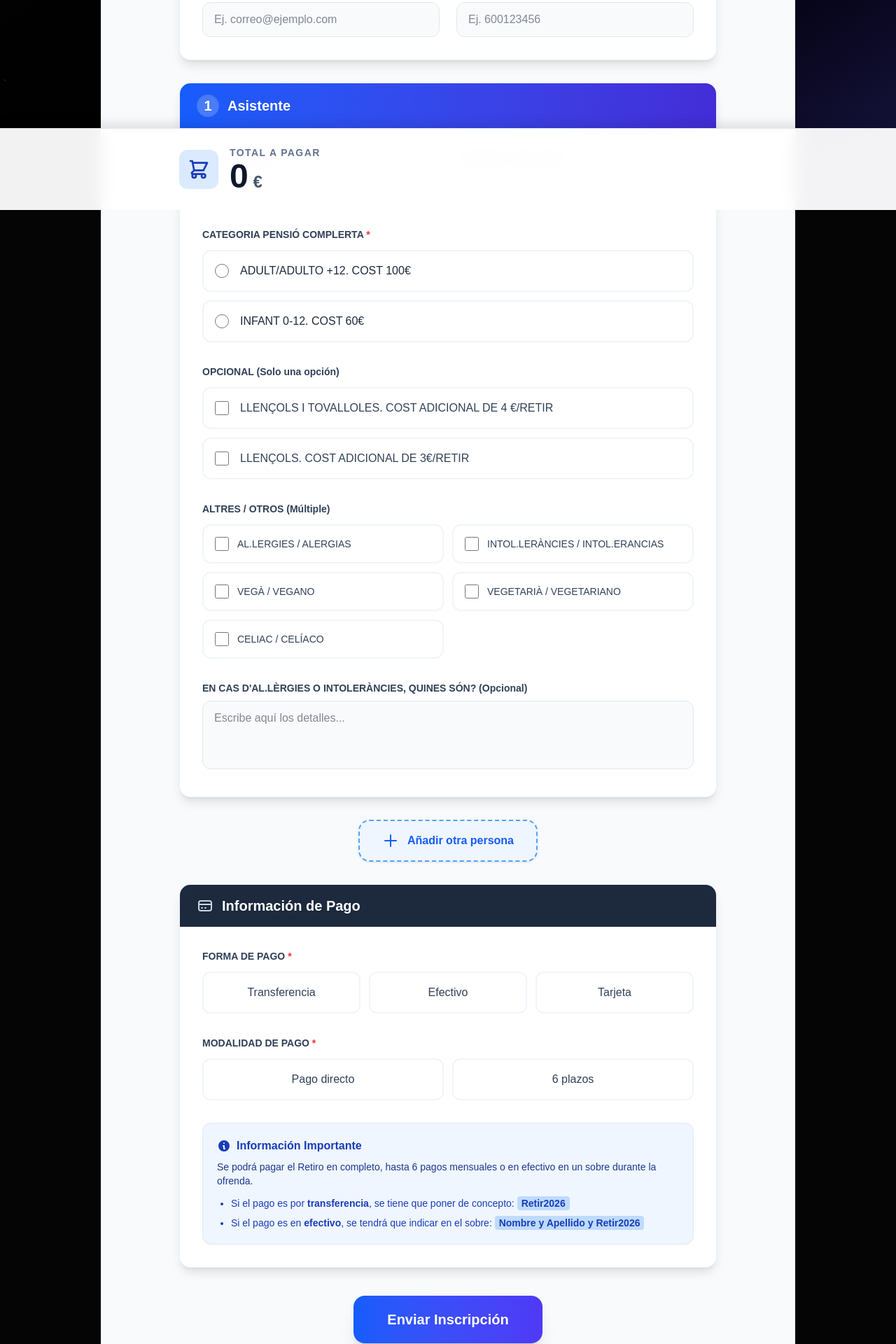
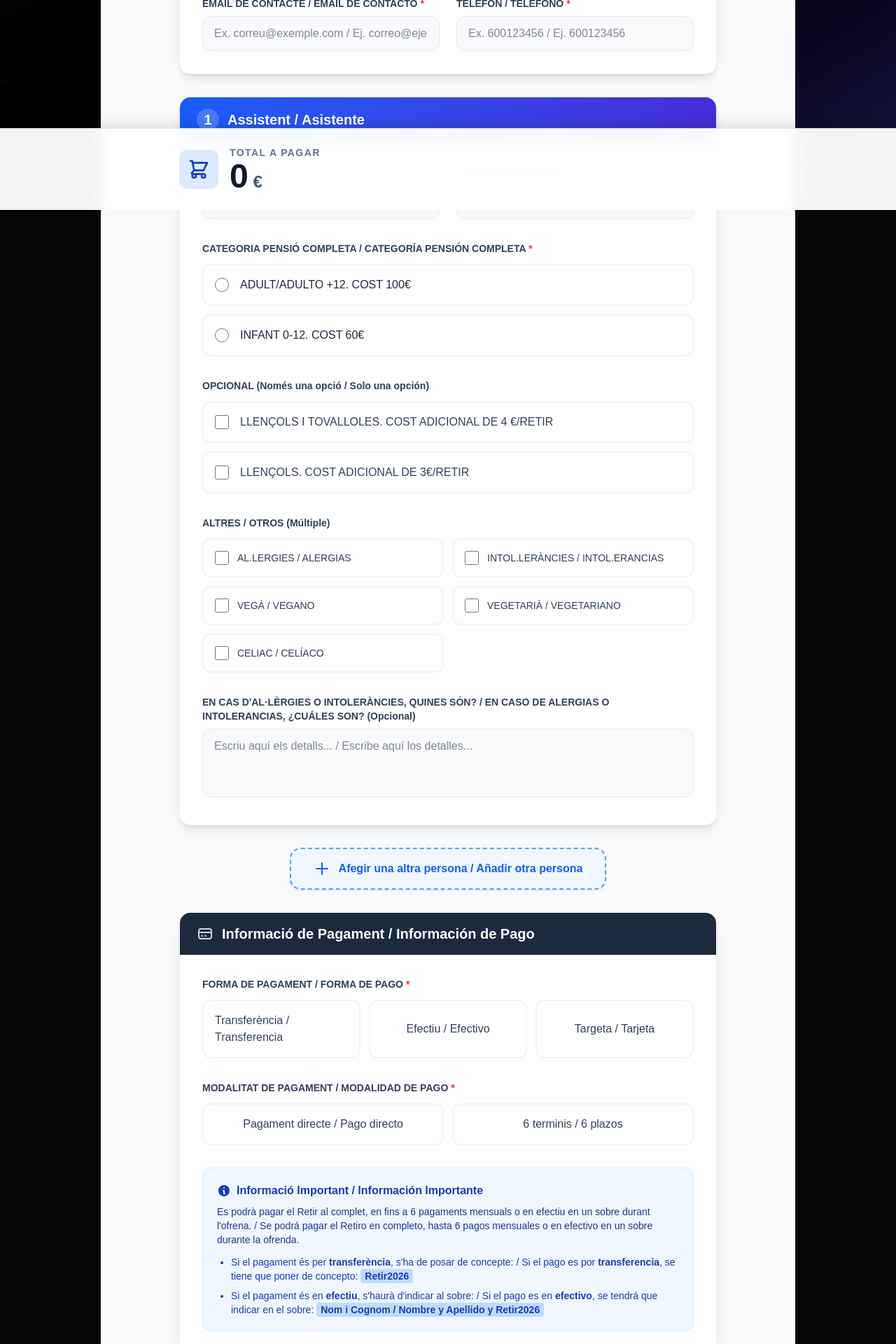
Before and after one commit to Ulrexon/OneForAll, a Next.js app: page /en/retir-rutlla-2026 in a window 1280 px wide. Shown: the part 500-2420 px from the top of the page at 70% size. Built offline with nearby package versions, Linux system fonts and the light colour scheme.

Commit message:
feat: internationalize Retir Rutlla 2026 registration page with Catalan/Spanish bilingual labels

```diff
--- a/app/[lang]/retir-rutlla-2026/page.tsx
+++ b/app/[lang]/retir-rutlla-2026/page.tsx
@@ -127,28 +127,28 @@ export default function RetirRutlla2026Form() {
     setStatus({ type: null, message: '' });
 
     if (!email.trim() || !email.includes('@')) {
-      setStatus({ type: 'error', message: 'Por favor, introduce un correo electrónico válido de contacto.' });
+      setStatus({ type: 'error', message: 'Si us plau, introdueix un correu electrònic vàlid. / Por favor, introduce un correo electrónico válido de contacto.' });
       setIsSubmitting(false);
       window.scrollTo({ top: 0, behavior: 'smooth' });
       return;
     }
 
     if (!telefono.trim()) {
-      setStatus({ type: 'error', message: 'Por favor, introduce un teléfono de contacto.' });
+      setStatus({ type: 'error', message: 'Si us plau, introdueix un telèfon de contacte. / Por favor, introduce un teléfono de contacto.' });
       setIsSubmitting(false);
       window.scrollTo({ top: 0, behavior: 'smooth' });
       return;
     }
 
     if (!formaPago) {
-      setStatus({ type: 'error', message: 'Por favor, selecciona una forma de pago.' });
+      setStatus({ type: 'error', message: 'Si us plau, selecciona una forma de pagament. / Por favor, selecciona una forma de pago.' });
       setIsSubmitting(false);
       window.scrollTo({ top: 0, behavior: 'smooth' });
       return;
     }
 
     if (!modalidadPago) {
-      setStatus({ type: 'error', message: 'Por favor, selecciona una modalidad de pago.' });
+      setStatus({ type: 'error', message: 'Si us plau, selecciona una modalitat de pagament. / Por favor, selecciona una modalidad de pago.' });
       setIsSubmitting(false);
       window.scrollTo({ top: 0, behavior: 'smooth' });
       return;
@@ -157,7 +157,7 @@ export default function RetirRutlla2026Form() {
     // Validar que todas las personas tengan nombre, apellidos y categoría
     const isValid = people.every(p => p.nombre.trim() !== '' && p.apellidos.trim() !== '' && p.categoria !== '');
     if (!isValid) {
-      setStatus({ type: 'error', message: 'Por favor, rellena los campos obligatorios (Nombre, Apellidos y Categoría) para todos los asistentes.' });
+      setStatus({ type: 'error', message: 'Si us plau, omple els camps obligatoris (Nom, Cognoms i Categoria) per a tots els assistents. / Por favor, rellena los campos obligatorios (Nombre, Apellidos y Categoría) para todos los asistentes.' });
       setIsSubmitting(false);
       window.scrollTo({ top: 0, behavior: 'smooth' });
       return;
@@ -200,11 +200,11 @@ export default function RetirRutlla2026Form() {
       });
 
       // El usuario pidió explícitamente no borrar los datos para que siga viendo el precio final.
-      setStatus({ type: 'success', message: '¡Inscripción enviada correctamente! Revisa el total a pagar en la parte inferior. Puedes hacer una captura de pantalla si lo deseas.' });
+      setStatus({ type: 'success', message: 'Inscripció enviada correctament! Revisa el total a pagar a la part inferior. / ¡Inscripción enviada correctamente! Revisa el total a pagar en la parte inferior.' });
       window.scrollTo({ top: 0, behavior: 'smooth' });
     } catch (error) {
       console.error(error);
-      setStatus({ type: 'error', message: 'Error al enviar la inscripción. Por favor, revisa tu conexión e inténtalo de nuevo.' });
+      setStatus({ type: 'error', message: 'Error a l\'enviar la inscripció. / Error al enviar la inscripción. Por favor, revisa tu conexión e inténtalo de nuevo.' });
     } finally {
       setIsSubmitting(false);
     }
@@ -218,7 +218,7 @@ export default function RetirRutlla2026Form() {
             RETIR RUTLLA 2026
           </h1>
           <p className="text-lg text-slate-600 bg-white inline-block px-6 py-2 rounded-full shadow-sm border border-slate-100">
-            Formulario de inscripción oficial
+            Formulari d'inscripció oficial / Formulario de inscripción oficial
           </p>
         </div>
 
@@ -236,11 +236,11 @@ export default function RetirRutlla2026Form() {
                 <svg xmlns="http://www.w3.org/2000/svg" className="h-6 w-6 mr-3 text-slate-300" fill="none" viewBox="0 0 24 24" stroke="currentColor">
                   <path strokeLinecap="round" strokeLinejoin="round" strokeWidth={2} d="M3 8l7.89 5.26a2 2 0 002.22 0L21 8M5 19h14a2 2 0 002-2V7a2 2 0 00-2-2H5a2 2 0 00-2 2v10a2 2 0 002 2z" />
                 </svg>
-                Datos de Contacto
+                Dades de Contacte / Datos de Contacto
               </h2>
             </div>
             <div className="p-4 sm:p-8">
-              <p className="text-sm text-slate-500 mb-6">A este correo te enviaremos el resumen de la inscripción con todos los detalles y el importe total que debes abonar. Usaremos el teléfono en caso de incidencia.</p>
+              <p className="text-sm text-slate-500 mb-6">A aquest correu t'enviarem el resum de la inscripció. Utilitzarem el telèfon en cas d'incidència. / A este correo te enviaremos el resumen de la inscripción con todos los detalles y el importe total que debes abonar. Usaremos el teléfono en caso de incidencia.</p>
 
               <div className="grid grid-cols-1 md:grid-cols-2 gap-6">
                 <div>
@@ -251,7 +251,7 @@ export default function RetirRutlla2026Form() {
                     value={email}
                     onChange={(e) => setEmail(e.target.value)}
                     className="w-full px-4 py-3 rounded-xl border border-slate-200 focus:ring-2 focus:ring-blue-500 focus:border-blue-500 outline-none transition-all bg-slate-50 hover:bg-white text-slate-900"
-                    placeholder="Ej. correo@ejemplo.com"
+                    placeholder="Ex. correu@exemple.com / Ej. correo@ejemplo.com"
                   />
                 </div>
                 <div>
@@ -262,7 +262,7 @@ export default function RetirRutlla2026Form() {
                     value={telefono}
                     onChange={(e) => setTelefono(e.target.value)}
                     className="w-full px-4 py-3 rounded-xl border border-slate-200 focus:ring-2 focus:ring-blue-500 focus:border-blue-500 outline-none transition-all bg-slate-50 hover:bg-white text-slate-900"
-                    placeholder="Ej. 600123456"
+                    placeholder="Ex. 600123456 / Ej. 600123456"
                   />
                 </div>
               </div>
@@ -276,14 +276,14 @@ export default function RetirRutlla2026Form() {
                   <span className="bg-white/20 rounded-full w-8 h-8 flex items-center justify-center mr-3 shadow-inner">
                     {index + 1}
                   </span>
-                  Asistente
+                  Assistent / Asistente
                 </h2>
                 {index > 0 && (
                   <button
                     type="button"
                     onClick={() => handleRemovePerson(person.id)}
                     className="text-white/80 hover:text-white bg-white/10 hover:bg-white/20 p-2 rounded-full transition-colors focus:outline-none focus:ring-2 focus:ring-white/50"
-                    title="Eliminar asistente"
+                    title="Eliminar assistent / Eliminar asistente"
                   >
                     <svg xmlns="http://www.w3.org/2000/svg" className="h-5 w-5" viewBox="0 0 20 20" fill="currentColor">
                       <path fillRule="evenodd" d="M4.293 4.293a1 1 0 011.414 0L10 8.586l4.293-4.293a1 1 0 111.414 1.414L11.414 10l4.293 4.293a1 1 0 01-1.414 1.414L10 11.414l-4.293 4.293a1 1 0 01-1.414-1.414L8.586 10 4.293 5.707a1 1 0 010-1.414z" clipRule="evenodd" />
@@ -302,7 +302,7 @@ export default function RetirRutlla2026Form() {
                       value={person.nombre}
                       onChange={(e) => handleChange(person.id, 'nombre', e.target.value)}
                       className="w-full px-4 py-3 rounded-xl border border-slate-200 focus:ring-2 focus:ring-blue-500 focus:border-blue-500 outline-none transition-all bg-slate-50 hover:bg-white text-slate-900"
-                      placeholder="Ej. Juan"
+                      placeholder="Ex. Joan / Ej. Juan"
                     />
                   </div>
                   <div>
@@ -313,13 +313,13 @@ export default function RetirRutlla2026Form() {
                       value={person.apellidos}
                       onChange={(e) => handleChange(person.id, 'apellidos', e.target.value)}
                       className="w-full px-4 py-3 rounded-xl border border-slate-200 focus:ring-2 focus:ring-blue-500 focus:border-blue-500 outline-none transition-all bg-slate-50 hover:bg-white text-slate-900"
-                      placeholder="Ej. Pérez"
+                      placeholder="Ex. Pérez / Ej. Pérez"
                     />
                   </div>
                 </div>
 
                 <div>
-                  <label className="block text-sm font-semibold text-slate-700 mb-3">CATEGORIA PENSIÓ COMPLERTA <span className="text-red-500">*</span></label>
+                  <label className="block text-sm font-semibold text-slate-700 mb-3">CATEGORIA PENSIÓ COMPLETA / CATEGORÍA PENSIÓN COMPLETA <span className="text-red-500">*</span></label>
                   <div className="space-y-3">
                     {CATEGORIES.map((cat, i) => (
                       <label key={i} className={`flex items-center p-4 rounded-xl border-2 cursor-pointer transition-all ${person.categoria === cat.label ? 'bg-blue-50 border-blue-500 shadow-sm' : 'bg-white border-slate-100 hover:border-slate-300 hover:bg-slate-50'}`}>
@@ -339,7 +339,7 @@ export default function RetirRutlla2026Form() {
                 </div>
 
                 <div>
-                  <label className="block text-sm font-semibold text-slate-700 mb-3">OPCIONAL (Solo una opción)</label>
+                  <label className="block text-sm font-semibold text-slate-700 mb-3">OPCIONAL (Només una opció / Solo una opción)</label>
                   <div className="space-y-3">
                     {OPTIONALS.map((opt, i) => (
                       <label key={i} className={`flex items-center p-4 rounded-xl border-2 cursor-pointer transition-all ${person.opcional.includes(opt.label) ? 'bg-indigo-50 border-indigo-300 shadow-sm' : 'bg-white border-slate-100 hover:border-slate-300 hover:bg-slate-50'}`}>
@@ -373,13 +373,13 @@ export default function RetirRutlla2026Form() {
                 </div>
 
                 <div>
-                  <label className="block text-sm font-semibold text-slate-700 mb-2">EN CAS D'AL.LÈRGIES O INTOLERÀNCIES, QUINES SÓN? (Opcional)</label>
+                  <label className="block text-sm font-semibold text-slate-700 mb-2">EN CAS D'AL·LÈRGIES O INTOLERÀNCIES, QUINES SÓN? / EN CASO DE ALERGIAS O INTOLERANCIAS, ¿CUÁLES SON? (Opcional)</label>
                   <textarea
                     value={person.detalles}
                     onChange={(e) => handleChange(person.id, 'detalles', e.target.value)}
                     rows={3}
                     className="w-full px-4 py-3 rounded-xl border border-slate-200 focus:ring-2 focus:ring-blue-500 focus:border-blue-500 outline-none transition-all bg-slate-50 hover:bg-white text-slate-900 resize-none"
-                    placeholder="Escribe aquí los detalles..."
+                    placeholder="Escriu aquí els detalls... / Escribe aquí los detalles..."
                   />
                 </div>
               </div>
@@ -395,7 +395,7 @@ export default function RetirRutlla2026Form() {
               <svg xmlns="http://www.w3.org/2000/svg" className="h-6 w-6 mr-3" fill="none" viewBox="0 0 24 24" stroke="currentColor">
                 <path strokeLinecap="round" strokeLinejoin="round" strokeWidth={2} d="M12 4v16m8-8H4" />
               </svg>
-              Añadir otra persona
+              Afegir una altra persona / Añadir otra persona
             </button>
           </div>
 
@@ -406,45 +406,52 @@ export default function RetirRutlla2026Form() {
                 <svg xmlns="http://www.w3.org/2000/svg" className="h-6 w-6 mr-3 text-slate-300" fill="none" viewBox="0 0 24 24" stroke="currentColor">
                   <path strokeLinecap="round" strokeLinejoin="round" strokeWidth={2} d="M3 10h18M7 15h1m4 0h1m-7 4h12a3 3 0 003-3V8a3 3 0 00-3-3H6a3 3 0 00-3 3v8a3 3 0 003 3z" />
                 </svg>
-                Información de Pago
+                Informació de Pagament / Información de Pago
               </h2>
             </div>
             <div className="p-4 sm:p-8 space-y-6 sm:space-y-8">
               <div>
-                <label className="block text-sm font-semibold text-slate-700 mb-3">FORMA DE PAGO <span className="text-red-500">*</span></label>
+                <label className="block text-sm font-semibold text-slate-700 mb-3">FORMA DE PAGAMENT / FORMA DE PAGO <span className="text-red-500">*</span></label>
                 <div className="grid grid-cols-1 sm:grid-cols-3 gap-3">
-                  {['Transferencia', 'Efectivo', 'Tarjeta'].map((fp, i) => (
-                    <label key={i} className={`flex items-center justify-center p-4 rounded-xl border-2 cursor-pointer transition-all ${formaPago === fp ? 'bg-blue-50 border-blue-500 shadow-sm' : 'bg-white border-slate-100 hover:border-slate-300 hover:bg-slate-50'}`}>
+                  {[
+                    { value: 'Transferencia', label: 'Transferència / Transferencia' },
+                    { value: 'Efectivo', label: 'Efectiu / Efectivo' },
+                    { value: 'Tarjeta', label: 'Targeta / Tarjeta' }
+                  ].map((fp, i) => (
+                    <label key={i} className={`flex items-center justify-center p-4 rounded-xl border-2 cursor-pointer transition-all ${formaPago === fp.value ? 'bg-blue-50 border-blue-500 shadow-sm' : 'bg-white border-slate-100 hover:border-slate-300 hover:bg-slate-50'}`}>
                       <input
                         type="radio"
                         name="formaPago"
-                        value={fp}
-                        checked={formaPago === fp}
+                        value={fp.value}
+                        checked={formaPago === fp.value}
                         onChange={(e) => setFormaPago(e.target.value)}
                         className="sr-only"
                         required
                       />
-                      <span className={`font-medium ${formaPago === fp ? 'text-blue-700' : 'text-slate-700'}`}>{fp}</span>
+                      <span className={`font-medium ${formaPago === fp.value ? 'text-blue-700' : 'text-slate-700'}`}>{fp.label}</span>
                     </label>
                   ))}
                 </div>
               </div>
 
               <div>
-                <label className="block text-sm font-semibold text-slate-700 mb-3">MODALIDAD DE PAGO <span className="text-red-500">*</span></label>
+                <label className="block text-sm font-semibold text-slate-700 mb-3">MODALITAT DE PAGAMENT / MODALIDAD DE PAGO <span className="text-red-500">*</span></label>
                 <div className="grid grid-cols-1 sm:grid-cols-2 gap-3">
-                  {['Pago directo', '6 plazos'].map((mp, i) => (
-                    <label key={i} className={`flex items-center justify-center p-4 rounded-xl border-2 cursor-pointer transition-all ${modalidadPago === mp ? 'bg-blue-50 border-blue-500 shadow-sm' : 'bg-white border-slate-100 hover:border-slate-300 hover:bg-slate-50'}`}>
+                  {[
+                    { value: 'Pago directo', label: 'Pagament directe / Pago directo' },
+                    { value: '6 plazos', label: '6 terminis / 6 plazos' }
+                  ].map((mp, i) => (
+                    <label key={i} className={`flex items-center justify-center p-4 rounded-xl border-2 cursor-pointer transition-all ${modalidadPago === mp.value ? 'bg-blue-50 border-blue-500 shadow-sm' : 'bg-white border-slate-100 hover:border-slate-300 hover:bg-slate-50'}`}>
                       <input
                         type="radio"
                         name="modalidadPago"
-                        value={mp}
-                        checked={modalidadPago === mp}
+                        value={mp.value}
+                        checked={modalidadPago === mp.value}
                         onChange={(e) => setModalidadPago(e.target.value)}
                         className="sr-only"
                         required
                       />
-                      <span className={`font-medium ${modalidadPago === mp ? 'text-blue-700' : 'text-slate-700'}`}>{mp}</span>
+                      <span className={`font-medium ${modalidadPago === mp.value ? 'text-blue-700' : 'text-slate-700'}`}>{mp.label}</span>
                     </label>
                   ))}
                 </div>
@@ -455,14 +462,14 @@ export default function RetirRutlla2026Form() {
                   <svg xmlns="http://www.w3.org/2000/svg" className="h-5 w-5 mr-2" viewBox="0 0 20 20" fill="currentColor">
                     <path fillRule="evenodd" d="M18 10a8 8 0 11-16 0 8 8 0 0116 0zm-7-4a1 1 0 11-2 0 1 1 0 012 0zM9 9a1 1 0 000 2v3a1 1 0 001 1h1a1 1 0 100-2v-3a1 1 0 00-1-1H9z" clipRule="evenodd" />
                   </svg>
-                  Información Importante
+                  Informació Important / Información Importante
                 </h3>
                 <p className="text-sm text-blue-900 mb-3">
-                  Se podrá pagar el Retiro en completo, hasta 6 pagos mensuales o en efectivo en un sobre durante la ofrenda.
+                  Es podrà pagar el Retir al complet, en fins a 6 pagaments mensuals o en efectiu en un sobre durant l'ofrena. / Se podrá pagar el Retiro en completo, hasta 6 pagos mensuales o en efectivo en un sobre durante la ofrenda.
                 </p>
                 <ul className="text-sm text-blue-800 space-y-2 list-disc pl-5">
-                  <li>Si el pago es por <strong>transferencia</strong>, se tiene que poner de concepto: <span className="font-bold bg-blue-200 px-1.5 py-0.5 rounded">Retir2026</span></li>
-                  <li>Si el pago es en <strong>efectivo</strong>, se tendrá que indicar en el sobre: <span className="font-bold bg-blue-200 px-1.5 py-0.5 rounded">Nombre y Apellido y Retir2026</span></li>
+                  <li>Si el pagament és per <strong>transferència</strong>, s'ha de posar de concepte: / Si el pago es por <strong>transferencia</strong>, se tiene que poner de concepto: <span className="font-bold bg-blue-200 px-1.5 py-0.5 rounded">Retir2026</span></li>
+                  <li>Si el pagament és en <strong>efectiu</strong>, s'haurà d'indicar al sobre: / Si el pago es en <strong>efectivo</strong>, se tendrá que indicar en el sobre: <span className="font-bold bg-blue-200 px-1.5 py-0.5 rounded">Nom i Cognom / Nombre y Apellido y Retir2026</span></li>
                 </ul>
               </div>
             </div>
@@ -480,12 +487,12 @@ export default function RetirRutlla2026Form() {
                     <circle className="opacity-25" cx="12" cy="12" r="10" stroke="currentColor" strokeWidth="4"></circle>
                     <path className="opacity-75" fill="currentColor" d="M4 12a8 8 0 018-8V0C5.373 0 0 5.373 0 12h4zm2 5.291A7.962 7.962 0 014 12H0c0 3.042 1.135 5.824 3 7.938l3-2.647z"></path>
                   </svg>
-                  Enviando...
+                  Enviant... / Enviando...
                 </span>
               ) : status.type === 'success' ? (
-                'Inscripción Enviada'
+                'Inscripció Enviada / Inscripción Enviada'
               ) : (
-                'Enviar Inscripción'
+                'Enviar Inscripció / Enviar Inscripción'
               )}
             </button>
           </div>
@@ -508,7 +515,7 @@ export default function RetirRutlla2026Form() {
                 </div>
                 {modalidadPago === '6 plazos' && calculateTotal > 0 && (
                   <p className="text-sm font-medium text-indigo-600 mt-1">
-                    (Son 6 plazos de {(calculateTotal / 6).toFixed(2)}€)
+                    (Són 6 terminis de / Son 6 plazos de {(calculateTotal / 6).toFixed(2)}€)
                   </p>
                 )}
               </div>
@@ -519,7 +526,7 @@ export default function RetirRutlla2026Form() {
                 <svg xmlns="http://www.w3.org/2000/svg" className="h-6 w-6 mr-2" fill="none" viewBox="0 0 24 24" stroke="currentColor">
                   <path strokeLinecap="round" strokeLinejoin="round" strokeWidth={2} d="M9 12l2 2 4-4m6 2a9 9 0 11-18 0 9 9 0 0118 0z" />
                 </svg>
-                ¡Completado!
+                Completat! / ¡Completado!
               </div>
             )}
           </div>
```
